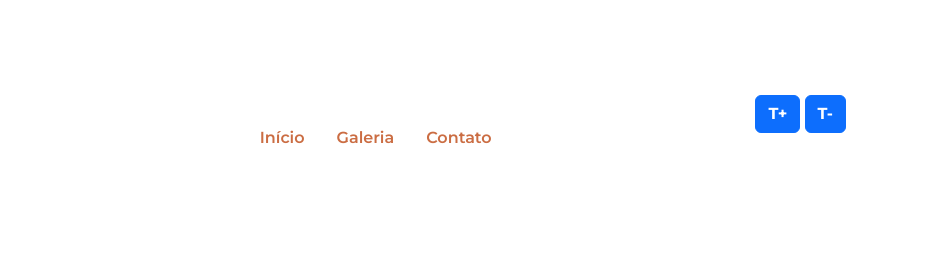
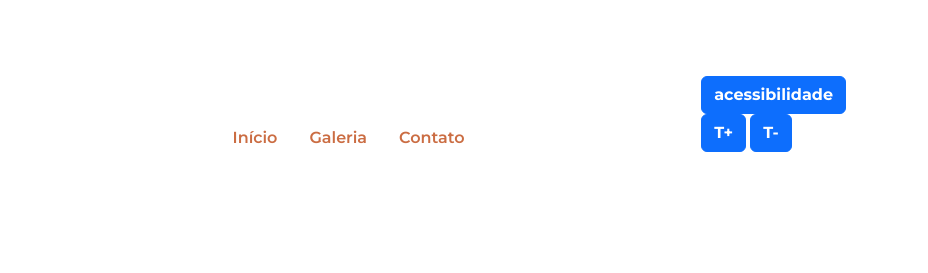
Before and after one commit to mrmssg/formadores_2025, a plain HTML site: page index.html in a window 1280 px wide. Shown: the top 273 px of the page, 352-1280 px from the left. Drawn offline with nearby package versions, Linux system fonts and the light colour scheme.

Commit message:
inserindo botão e div

```diff
--- a/index.html
+++ b/index.html
@@ -22,8 +22,11 @@
                 <li class="nav-item"><a class="nav-link" href="#contato">Contato</a></li>
             </ul>
             <div id="acessibilidade">
-                <button id="aumentar-fonte" class="btn btn-primary fw-bold">T+</button>
-                <button id="diminuir-fonte" class="btn btn-primary fw-bold">T-</button>
+                <button id="botao-acessibilidade" class="btn btn-primary fw-bold">acessibilidade</button>
+                <div id="opcoes-acessibilidade">
+                    <button id="aumentar-fonte" class="btn btn-primary fw-bold">T+</button>
+                    <button id="diminuir-fonte" class="btn btn-primary fw-bold">T-</button>
+                </div>
             </div>
         </nav>
 
```
